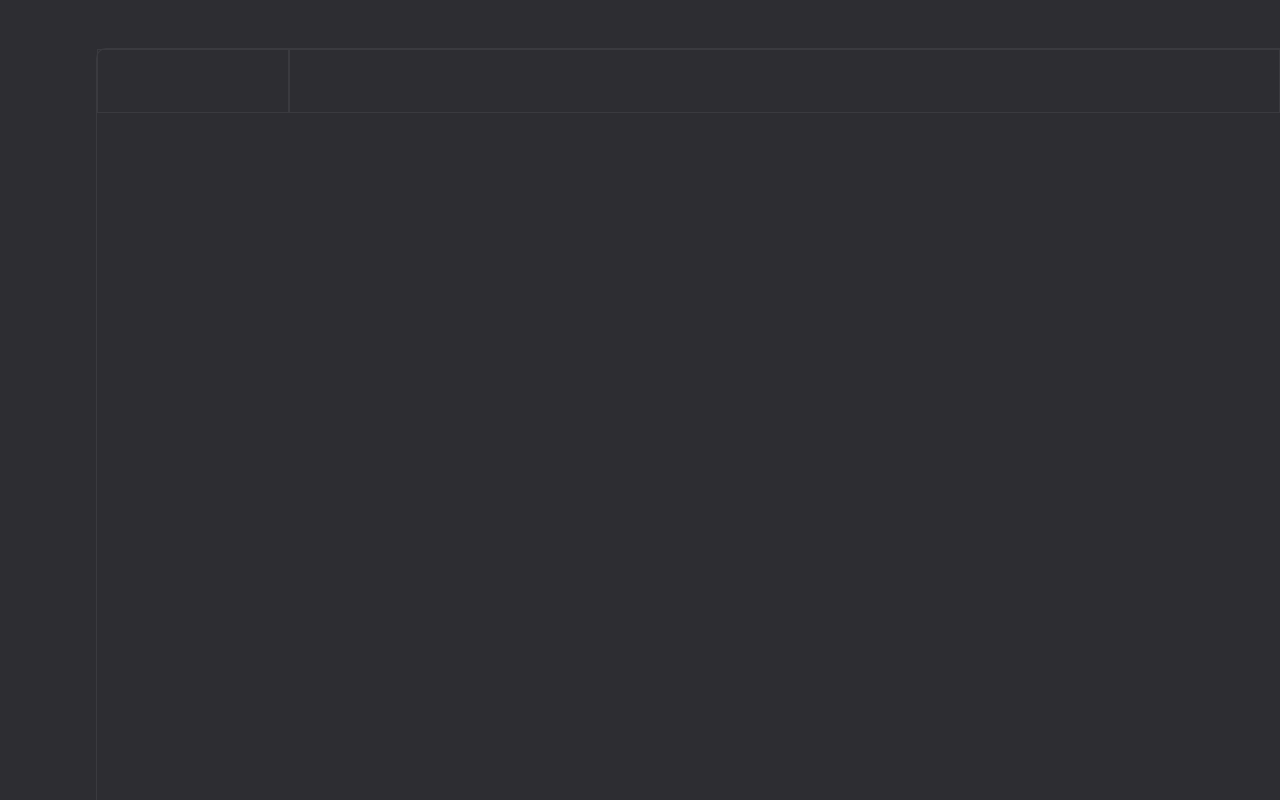
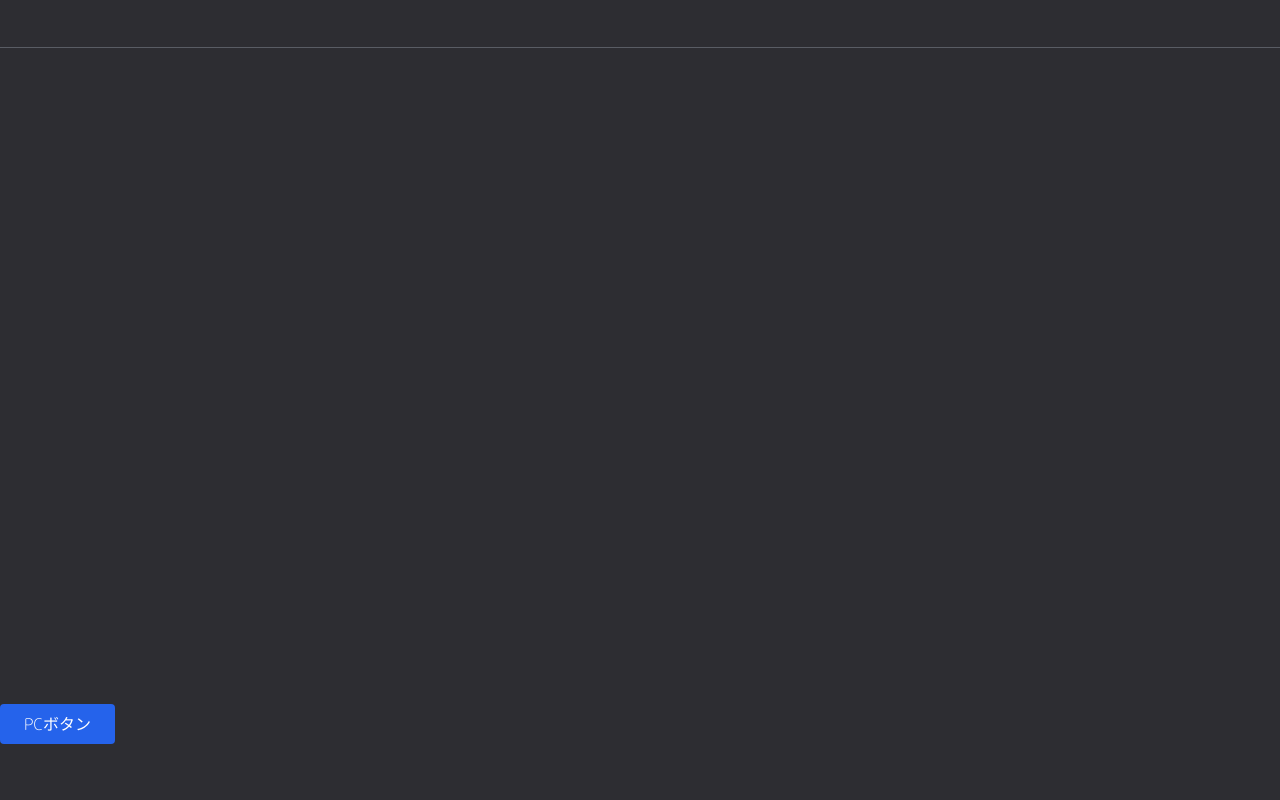
Before and after one commit to shiro-ka/shiro-ka.github.io, a plain HTML site: page index.html in a window 1280 px wide. Drawn offline with nearby package versions, Linux system fonts and the light colour scheme; a web font is replaced by a local one.

Commit message:
js動作確認

```diff
--- /dev/null
+++ b/LunaSclipse/at.js
@@ -0,0 +1,12 @@
+// 端末幅でボタンコンテナの内容を切り替え
+async function loadButtonContainer() {
+  const container = document.querySelector('.script-button-container');
+  if (!container) return;
+  let file = window.innerWidth < 768
+  ? 'button-container-mobile.html'
+  : 'button-container-pc.html';
+  const res = await fetch(file);
+  container.innerHTML = await res.text();
+}
+window.addEventListener('DOMContentLoaded', loadButtonContainer);
+window.addEventListener('resize', loadButtonContainer);
--- a/LunaSclipse/fffffffate.js
+++ b/LunaSclipse/fffffffate.js
@@ -0,0 +1 @@
+/* 警告：月蝕に関する重要な情報 */
--- /dev/null
+++ b/button-container-pc.html
@@ -0,0 +1,2 @@
+<!-- ...PC用ボタンや内容をここに記述... -->
+<button class="px-6 py-2 bg-blue-600 text-white rounded">PCボタン</button>
--- a/ffffffRoom.css
+++ b/ffffffRoom.css
@@ -1,92 +1,7 @@
-  /*
+/* 保管室マニュアル */
+/* 入室時にはアポロ認証が必要です。各種催眠解除を行ってください。 */
 
-*/
+/* 保管質の標準状態 */
 
-body {
-  font-family: "M PLUS Rounded 1c", sans-serif;
-  font-weight: 300;
-  font-style: normal;
-  width: 100dvw;
-  height: 100dvh;
-  margin: 0;
-  border: 0;
-  padding: 0;
-  background-color: var(--decord-bg);
-  display: flex;
-  flex-direction: column;
-}
 
-body * {
-  box-sizing: border-box;
-}
-
-body, .display-container, .main-container, .main-channel-container, .main-chat-container {
-  display: flex;
-}
-
-/*
-    header / display
-*/
-
-.header-container {
-  width: 100%;
-  height: 3rem;
-  background-color: var(--hidden);
-}
-
-.display-container {
-  width: 100%;
-  flex: 1;
-  background-color: var(--hidden);
-}
-
-/*
-    sidebar
-*/
-
-.side-container {
-  width: 6rem;
-  height: 100%;
-}
-
-/*
-    main
-*/
-
-.main-container {
-  flex: 1;
-  height: 100%;
-  border-top: solid 1px var(--decord-bd);
-  border-left: solid 1px var(--decord-bd);
-  border-radius: 10px 0 0 0;
-}
-
-.main-channel-container {
-  height: 100%;
-  width: 12rem;
-  flex-direction: column;
-}
-.main-channel-header {
-  height: 4rem;
-  width: 100%;
-  border: solid 1px var(--decord-bd);
-}
-.main-channel-list {
-  flex: 1;
-  width: 100%;
-}
-
-.main-chat-container {
-  height: 100%;
-  flex: 1;
-  flex-direction: column;
-}
-.main-chat-header {
-  height: 4rem;
-  width: 100%;
-  border: solid 1px var(--decord-bd);
-}
-.main-chat-contents {
-  flex: 1;
-  width: 100%;
-}
+/* 各種保管コンテナの標準状態 */
--- a/index.html
+++ b/index.html
@@ -1,62 +1,34 @@
 <!DOCTYPE html>
 <html lang="ja">
-
 <head>
-  <!--#################                                .=-.       :
-    #***=.=****+.-***-#      :*=:       *=:......++   -+.=-.....:+=
-    #*++- =.=++= -=.=-#  ....:*=...*=   *=       ++   +: .+-     +-
-    ##*=  -+**=  .=**-# .....:*=...*=:= *=:......++  -:  ::.....:+-
-    ##*.. = -+.: -.:+-#  ....:*=...*=   *=       ++  ::==-:      +-:
-    #*-+= ++--*+ =*.=-#  ....:*=...*=   *=       ++    += ....:-----.
-    #*##+=******::***-# .....:*=....*=  *=:......++  ::++-=:. .+- :.
-    ####+++++++++++**-#  *=.......:*=   *=       ++  : +=.:.==.+=.+=
-    #*++++++==++++::+-#  *=.......:*=   *=       ++  +:+=-= :+:+==:
-    ####+:+#- +*==*####  *=.......:*=   *=:......++  ==++=.   :+-+:
-    ###+ :*#- *#*- :###                              :.++:.-==:*--+-.
-    ##==*#*- .*###=.*##       i   n   d   e   x      ++*+-:+-:-*- ==.
-    ###################                              =-.   .  =+. -->
   <meta charset="UTF-8">
   <meta name="viewport" content="width=device-width, initial-scale=1">
   <title>しろかのへや | ffffffRoom</title>
-  <meta name="description" content="【賛否両論】しろか（sh!ro华）は地球人じゃない！？気になる経歴や家族を調査！ほか">
+  <meta name="description"
+    content="【賛否両論】しろか.（shiro-ka.）は地球人じゃない！？カルト教祖って噂は本当！？気になる経歴や家族を調査！ほか "
+  >
   <link rel="stylesheet" href="whitePrin.css">
   <link rel="stylesheet" href="ffffffRoom.css">
+  <script src="https://cdn.tailwindcss.com"></script>
   <link rel="preconnect" href="https://fonts.googleapis.com">
   <link rel="preconnect" href="https://fonts.gstatic.com" crossorigin>
   <link href="https://fonts.googleapis.com/css2?family=M+PLUS+Rounded+1c:wght@300&family=Zen+Maru+Gothic&display=swap"
     rel="stylesheet">
 </head>
-
 <!-- **- -*- ** -- **- -*- ** -*** --- -** -*-->
-
-<body>
-  <!-- ヘッダー -->
-  <header class="header-container">
-  </header>
-  <!-- ディスプレイ -->
-  <div class="display-container">
-    <!-- PC / サイドバー -->
-    <nav class="side-container">
-    </nav>
-    <!-- メイン -->
-    <main class="main-container">
-      <!-- PC / チャンネル -->
-      <div class="main-channel-container">
-        <!-- チャンネルヘッダー -->
-        <div class="main-channel-header"></div>
-        <!-- チャンネルリスト -->
-        <div class="main-channel-list"></div>
+<body class="m-0 p-0 w-[100dvw] h-[100dvh] bg-[#2d2d32] font-['M_PLUS_Rounded_1c',sans-serif]">
+  <div class="flex flex-col w-full h-full">
+    <div class="w-full h-12 border-b border-gray-400/40"></div>
+    <div class="flex-1 relative">
+      <div class="script-hash-container w-full h-full">
+        <!-- # -->
       </div>
-      <!-- メインコンテンツ -->
-      <div class="main-chat-container">
-        <!-- チャットヘッダー -->
-        <div class="main-chat-header"></div>
-        <!-- チャットコンテンツ -->
-        <div class="main-chat-contents"></div>
+      <div class="script-button-container absolute bottom-0 left-0 w-full h-24 z-10">
+        <!-- @ -->
       </div>
-    </main>
+    </div>
   </div>
-  <!-- assets -->
+  <script src="LunaSclipse/at.js"></script>
   <script src="LunaSclipse/fffffffate.js"></script>
 </body>
 
--- a/whitePrin.css
+++ b/whitePrin.css
@@ -1,3 +1,8 @@
+/*  code ： "白姫" */
+/* access： 瞳孔中 */
+
+/* リスト：ルート色素を検出 対応：記録および追跡 */
+/* 加増する可能性があります。厳重な追跡を行ってください。 */
 :root {
   --decord-bg: #2d2d32;
   --decord-bd: #3a3a3f;
```
Also changed, not shown: button-container-mobile.html (added, +2 -0 lines), 1 other file.
